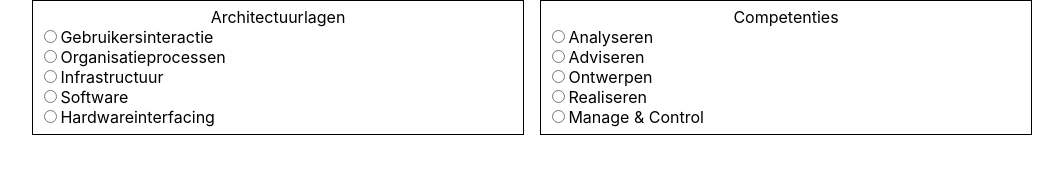
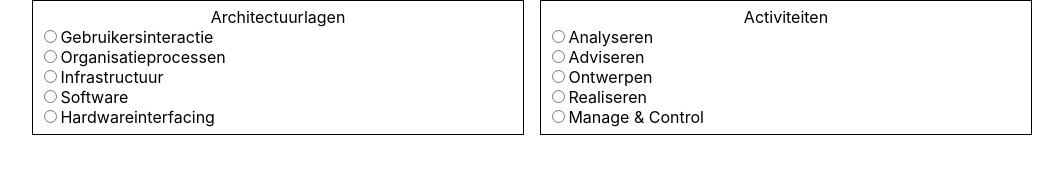
Before and after one commit to spark-156/leveling-education-framework, a Next.js app in the folder Frontend/: page / in a window 1280 px wide. Shown: the top 185 px of the page, without its empty margins (108-1171 px from the left). Built offline with nearby package versions, Linux system fonts and the light colour scheme.

Commit message:
✨ SetSelected HBOI

```diff
--- a/Frontend/components/SelectOutOf.jsx
+++ b/Frontend/components/SelectOutOf.jsx
@@ -1,12 +1,15 @@
 
 import styles from '../styles/SelectOutOf.module.css'
 
-export default function SelectOutOf({ title, options, selectedFunction, id }) {
+export default function SelectOutOf({ title, options, setSelectedFunction, id }) {
 
+  function setState(element) {
+    setSelectedFunction(element.target.value)
+  }
 
-  return <div className={styles.container}>
+  return <div className={styles.container} id={id}>
       <div className={styles.title}>{title}</div>
-      <form>
+      <div onChange={setState}>
         {options.map(option => (
           <>
             <input id={option} type="radio" value={option} name={id}/>
@@ -14,6 +17,6 @@ export default function SelectOutOf({ title, options, selectedFunction, id }) {
             <br />
           </>
         ))}
-      </form>
+      </div>
   </div>
 }
--- a/Frontend/pages/index.js
+++ b/Frontend/pages/index.js
@@ -17,10 +17,6 @@ export default function Home() {
   const architectuurlagen = ["Gebruikersinteractie", "Organisatieprocessen", "Infrastructuur", "Software", "Hardwareinterfacing"]
   const activiteiten = ["Analyseren", "Adviseren", "Ontwerpen", "Realiseren", "Manage & Control"]
 
-  function setSelectedFunction() {
-
-  }
-
   return (
     <div className={styles.container}>
       <Head>
@@ -30,8 +26,18 @@ export default function Home() {
       </Head>
 
       <main className={styles.main}>
-          <SelectOutOf title="Architectuurlagen" options={architectuurlagen} id="architectuurlagen"/>
-          <SelectOutOf title="Competenties" options={activiteiten} id="activiteiten"/>
+          <SelectOutOf
+            title="Architectuurlagen"
+            options={architectuurlagen}
+            id="architectuurlagen"
+            setSelectedFunction={setSelectedArchitectuurlaag}
+          />
+          <SelectOutOf
+            title="Activiteiten"
+            options={activiteiten}
+            id="activiteiten"
+            setSelectedFunction={setSelectedActiviteit}
+          />
       </main>
 
       <footer className={styles.footer}>
```
